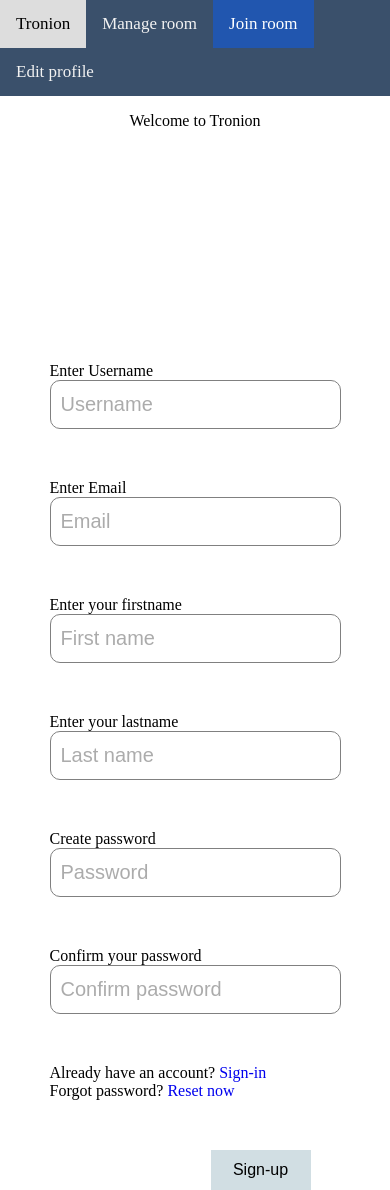
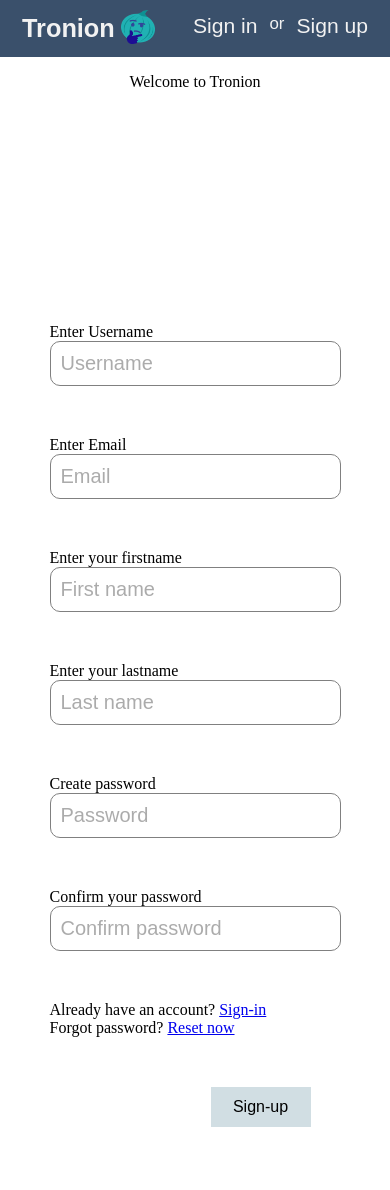
Before and after one commit to Vilka284/Tronion, a Flask app: page /registration in a window 390 px wide. After the commit the page ends 1127 px from the top, so only its background shows below. Run offline with Flask 2, Linux system fonts and the light colour scheme.

Commit message:
fix view for mobile devices

```diff
--- a/client/static/styles/registration.css
+++ b/client/static/styles/registration.css
@@ -1,33 +1,61 @@
-body {
-  background: rgb(255, 255, 255);
+html, body {
+  padding: 0;
   margin: 0;
+  scroll-behavior: smooth;
+  background-color: #ffffff;
 }
-a{
-  text-decoration: none;
+
+* {
+  box-sizing: border-box;
 }
+
+
+/* navigation bar */
 .topnav {
+  z-index: 9999;
+  position:relative;
+  padding: 10px 16px;
   overflow: hidden;
+  width: 100%;
   background-color: #3A506B;
 }
 
-.topnav a {
+.topnav a.tronion {
+  font-family: Arial;
+  font-weight: bold;
+  display:inline;
   float: left;
   color: #f2f2f2;
   text-align: center;
-  padding: 14px 16px;
+  padding: 4px 6px;
   text-decoration: none;
-  font-size: 17px;
+  font-size: 3vh;
 }
 
-.topnav a:hover {
+.topnav a {
+  font-family: Arial;
+  display: inline;
+  float: right;
+  color: #f2f2f2;
+  text-align: center;
+  padding: 4px 6px;
+  text-decoration: none;
+  font-size: 2.5vh;
+}
+
+
+.topnav img {
+  display: inline-block;
+  white-space:nowrap;
+  width: 4vh;
+  height: 4vh;
+}
+
+.topnav a.button:hover {
   background-color: #ddd;
   color: black;
 }
 
-.topnav a.active {
-  background-color: #2156af;
-  color: white;
-}
 .wrapper{
   display: grid;
   grid-template-columns: 1fr;
--- a/client/templates/registration/registration.html
+++ b/client/templates/registration/registration.html
@@ -7,13 +7,32 @@
     <link rel="stylesheet" type="text/css" href="{{ url_for('static', filename='styles/registration.css') }}">
 </head>
 <body>
+    <div class="topnav" id="header">
+		<a class="tronion" href="/">
+			<span>
+					Tronion
+			</span>
+		</a>
+		<img src="img/onion.png" title="Thinking onion" align="left">
+		<a class="button" href="#register">
+			<span>Sign up</span>
+		</a>
+        <span style="font-family: Arial;
+                        display: inline-block;
+                        float: right;
+                        color: #f2f2f2;
+                        text-align: center;
+                        padding: 4px 6px;
+                        text-decoration: none;
+                        font-size: 2vh;">
+            or
+        </span>
+		<a class="button" href="#login">
+			<span >Sign in</span>
+		</a>
+	</div>
     <div class="wrapper">
-        <div class="topnav">
-            <a href="/">Tronion</a>
-            <a href="#manage">Manage room</a>
-            <a class="active" href="registration">Join room</a>
-            <a href="#profile">Edit profile</a>
-        </div>
+
     </div>
     <div class="welcome-registr">
         <p>Welcome to Tronion</p>
```
Also changed, not shown: client/static/styles/index.css (+35 -29 lines), client/static/styles/join.css (+12 -4 lines), client/templates/join/join.html (+13 -10 lines), client/templates/landing/index.html (+12 -9 lines), client/static/img/prof.png (added).
